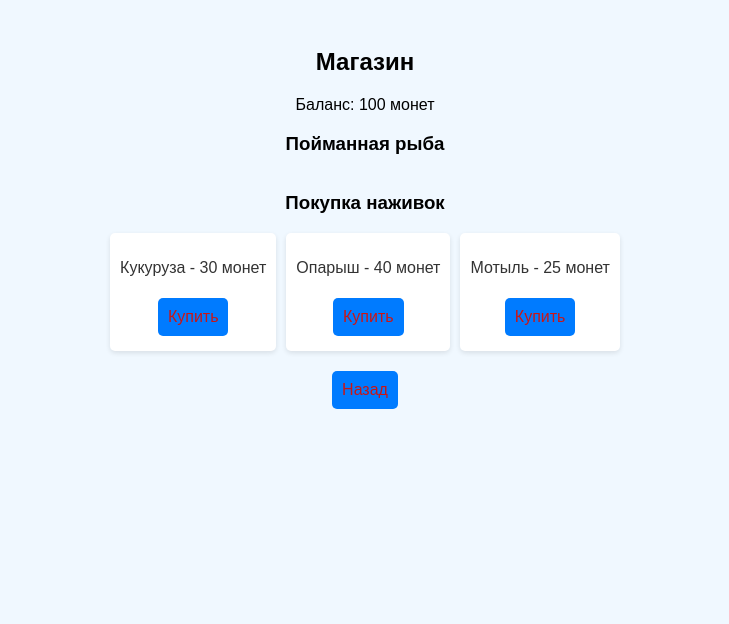
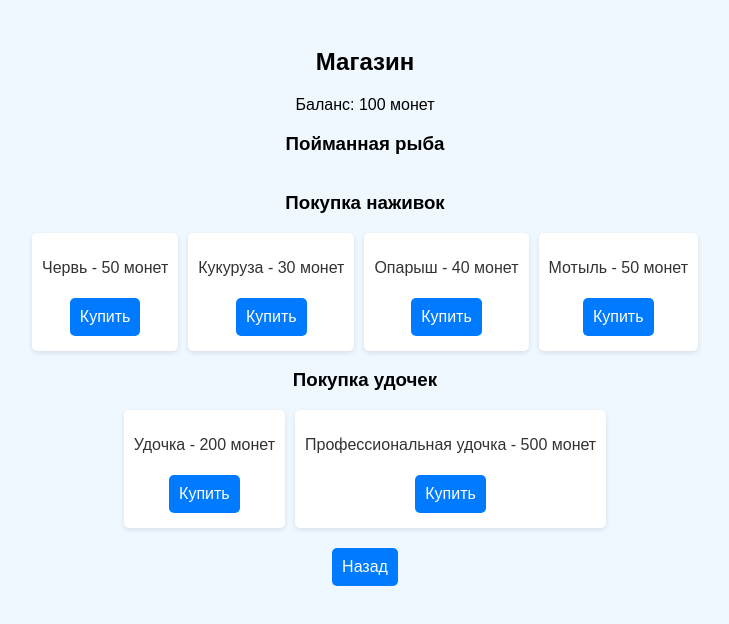
Before and after one commit to darya002/russian-fishing, a Vue app: page / in a window 1280 px wide. Both pictures are taken after a click on the button "Магазин". Shown: the top 624 px of the page, without its empty margins (275-1004 px from the left). Built offline with nearby package versions, Linux system fonts and the light colour scheme.

Commit message:
продажа рыбы

```diff
--- a/src/App.vue
+++ b/src/App.vue
@@ -24,11 +24,14 @@
   :balance="balance"
   :inventory="inventory"
   :shopBaits="shopBaits"
+  :shopRods="shopRods"
   @sell-fish-one="sellFishOne"
   @sell-fish-all="sellFishAll"
   @buy-bait="buyBait"
+  @buy-rod="buyRod"
   @change-screen="changeScreen"
 />
+
 
      <div v-if="screen !== 'menu' && screen !== 'shop'" class="inventory-container">
       <button @click="toggleInventory" class="inventory-button">Инвентарь</button>
@@ -99,17 +102,19 @@ export default {
         { id: 3, name: "Пруд", image: "/assets/pond.jpg" }
       ],
       ownedRods: [
-        { id: 1, name: "Обычная удочка", castTime: 3, catchChance: 0.3 },
-        { id: 2, name: "Удочка с улучшенным шансом", castTime: 3, catchChance: 0.35 }
+        { id: 1, name: "Палка и леска", castTime: 4, catchChance: 0.5 }
       ],
-
+      shopRods: [
+        { id: 2, name: "Удочка", castTime: 3, catchChance: 0.7, price: 200 },
+        { id: 3, name: "Профессиональная удочка", castTime: 2, catchChance: 0.9, price: 500 }
+      ],
       ownedBaits: [
-        { id: 1, name: "Червь", catchBonus: 0.2, count: 1 }
       ],
       shopBaits: [
+      { id: 1, name: "Червь", catchBonus: 0.2, price: 50 },
         { id: 2, name: "Кукуруза", catchBonus: 0.1, price: 30 },
         { id: 3, name: "Опарыш", catchBonus: 0.3, price: 40 },
-        { id: 4, name: "Мотыль", catchBonus: 0.2, price: 25 }
+        { id: 4, name: "Мотыль", catchBonus: 0.2, price: 50 }
       ],
       currentLocation: null,
       inventory: new Inventory(),
@@ -135,35 +140,47 @@ export default {
     toggleInventory() {
       this.showInventory = !this.showInventory;
     },
+    buyRod(rod) {
+      if (this.balance < rod.price) {
+        alert("Недостаточно средств!");
+        return;
+      }
+      this.balance -= rod.price;
+      this.ownedRods.push(rod);
+      this.shopRods = this.shopRods.filter(r => r.id !== rod.id);
+      alert(`Вы купили ${rod.name}!`);
+    },
     sellFishOne(fish) {
-      const fishPrices = { Карп: 50, Окунь: 70, Щука: 100 };
-      const price = fishPrices[fish.name] || 0;
-      if (price > 0 && fish.count > 0) {
+  if (fish.count > 0) {
+    const price = fish.price || 0;
     this.balance += price;
-        fish.count--;
+    fish.count -= 1;
     if (fish.count === 0) {
-          const index = this.inventory.fishes.findIndex(f => f.name === fish.name);
-          if (index !== -1) {
-            this.inventory.fishes.splice(index, 1);
+      this.inventory.removeFish(fish.name);
     }
-        }
-        alert(`Продана 1 ${fish.name} за ${price} монет. Текущий баланс: ${this.balance}`);
+    alert(`Вы продали 1 ${fish.name} за ${price} монет.`);
+  } else {
+    alert("У вас нет этой рыбы!");
   }
 },
-    sellFishAll(fish) {
-      const fishPrices = { Карп: 50, Окунь: 70, Щука: 100 };
-      const price = fishPrices[fish.name] || 0;
-      if (price > 0 && fish.count > 0) {
-        const total = price * fish.count;
-        const count = fish.count;
-        this.balance += total;
-        const index = this.inventory.fishes.findIndex(f => f.name === fish.name);
-        if (index !== -1) {
-          this.inventory.fishes.splice(index, 1);
-        }
-        alert(`Проданы все (${count}) ${fish.name} за ${total} монет. Текущий баланс: ${this.balance}`);
-      }
+
+sellFishAll() {
+  const fishes = this.inventory.getFishes();
+  let totalEarned = 0;
+
+  fishes.forEach(fish => {
+    const price = fish.price || 0;
+    totalEarned += price * fish.count;
+    fish.count = 0;
+  });
+
+  this.balance += totalEarned;
+  this.inventory.clearFishes();
+
+  alert(`Вы продали всю рыбу и заработали ${totalEarned} монет!`);
 },
+
+
     buyBait(bait) {
       if (this.balance < bait.price) {
         alert("Недостаточно средств!");
@@ -172,7 +189,7 @@ export default {
       this.balance -= bait.price;
       const exists = this.ownedBaits.find(b => b.id === bait.id);
       if (exists) {
-        exists.count = (exists.count || 1) + 1;
+        exists.count += 1;
       } else {
         this.ownedBaits.push({ ...bait, count: 1 });
       }
--- a/src/components/FishingRod.vue
+++ b/src/components/FishingRod.vue
@@ -151,9 +151,9 @@
       },
       addFishToInventory() {
         const fishTypes = [
-          { name: "Карп", image: "/assets/carp.jpg" },
-          { name: "Окунь", image: "/assets/perch.jpg" },
-          { name: "Щука", image: "/assets/pike.jpg" }
+          { name: "Карп", image: "/assets/carp.jpg" ,price: 60},
+          { name: "Окунь", image: "/assets/perch.jpg" , price: 70},
+          { name: "Щука", image: "/assets/pike.jpg", price: 90}
         ];
         const caughtFish =
           fishTypes[Math.floor(Math.random() * fishTypes.length)];
--- a/src/components/FishingScreen.vue
+++ b/src/components/FishingScreen.vue
@@ -3,12 +3,12 @@
     <h2>{{ currentLocation.name }}</h2>
     <p>Выберите снасти для каждой удочки.</p>
 
-     <div class="rod-selection">
+    <div class="rod-selection">
       <div>
         <label>Левая удочка:</label>
         <select v-model="selectedLeftRod">
           <option disabled value="">Выберите удочку</option>
-          <option v-for="rod in allRods" :key="rod.id" :value="rod">
+          <option v-for="rod in rods" :key="rod.id" :value="rod">
             {{ rod.name }}
           </option>
         </select>
@@ -17,14 +17,14 @@
         <label>Правая удочка:</label>
         <select v-model="selectedRightRod">
           <option disabled value="">Выберите удочку</option>
-          <option v-for="rod in allRods" :key="rod.id" :value="rod">
+          <option v-for="rod in rods" :key="rod.id" :value="rod">
             {{ rod.name }}
           </option>
         </select>
       </div>
     </div>
 
-     <div class="fishing-area" :style="waterStyle">
+    <div class="fishing-area" :style="waterStyle">
       <FishingRod
         :rod="selectedLeftRod"
         :baits="baits"
@@ -50,17 +50,12 @@ import FishingRod from "./FishingRod.vue";
 
 export default {
   name: "FishingScreen",
-  props: ["currentLocation", "baits", "inventory"],
+  props: ["currentLocation", "baits", "inventory", "rods"], // Передаем купленные удочки
   components: {
     FishingRod
   },
   data() {
     return {
-       allRods: [
-        { id: 1, name: "Палка и леска", castTime: 3, catchChance: 0.3 },
-        { id: 2, name: "Профессиональная удочка", castTime: 1, catchChance: 0.7 },
-        { id: 3, name: "Обычная удочка", castTime: 2, catchChance: 0.5 }
-      ],
       selectedLeftRod: null,
       selectedRightRod: null
     };
--- a/src/components/ShopScreen.vue
+++ b/src/components/ShopScreen.vue
@@ -8,6 +8,7 @@
       <div v-for="(fish, index) in inventory.getFishes()" :key="index" class="fish-item">
         <img v-if="fish.image" :src="fish.image" alt="Fish Image" class="fish-image" />
         <p>{{ fish.name }} x {{ fish.count }}</p>
+        <p>{{ fish.price }} монет</p>
         <button @click="$emit('sell-fish-one', fish)">Продать одну</button>
         <button @click="$emit('sell-fish-all', fish)">Продать все</button>
       </div>
@@ -18,6 +19,14 @@
       <div v-for="bait in shopBaits" :key="bait.id" class="bait-item">
         <p>{{ bait.name }} - {{ bait.price }} монет</p>
         <button @click="$emit('buy-bait', bait)">Купить</button>
+      </div>
+    </div>
+
+    <h3>Покупка удочек</h3>
+    <div class="inventory-items">
+      <div v-for="rod in shopRods" :key="rod.id" class="rod-item">
+        <p>{{ rod.name }} - {{ rod.price }} монет</p>
+        <button @click="$emit('buy-rod', rod)">Купить</button>
       </div>
     </div>
 
@@ -40,6 +49,10 @@ export default {
     shopBaits: {
       type: Array,
       required: true
+    },
+    shopRods: {
+      type: Array,
+      required: true
     }
   }
 };
@@ -57,7 +70,7 @@ export default {
   gap: 10px;
   margin: 15px 0;
 }
-.fish-item, .bait-item {
+.fish-item, .bait-item, .rod-item {
   background-color: #fff;
   color: #333;
   border-radius: 5px;
@@ -80,6 +93,6 @@ button {
   border: none;
   border-radius: 5px;
   background-color: #007BFF;
-  color: rgb(201, 22, 22);
+  color: white;
 }
 </style>
--- a/src/models/fish.js
+++ b/src/models/fish.js
@@ -1,7 +1,8 @@
 export default class Fish {
-    constructor(name) {
+    constructor(name, price) {
       this.name = name;
       this.count = 1;
+      this.price = this.price;
     }
 
     incrementCount() {
--- a/src/models/inventory.js
+++ b/src/models/inventory.js
@@ -1,6 +1,7 @@
 export default class Inventory {
   constructor() {
     this.fishes = [];
+    this.rods = [];
   }
 
   getFishes() {
@@ -11,9 +12,29 @@ export default class Inventory {
     const existingFish = this.fishes.find(f => f.name === fish.name);
 
     if (existingFish) {
-        existingFish.incrementCount();
+      existingFish.count = (existingFish.count || 1) + 1;
     } else {
-        this.fishes.push(fish);
+      this.fishes.push({ ...fish, count: 1 });
+    }
+  }
+
+  removeFish(fishName) {
+    this.fishes = this.fishes
+      .map(fish => fish.name === fishName ? { ...fish, count: fish.count - 1 } : fish)
+      .filter(fish => fish.count > 0);
+  }
+
+  clearFishes() {
+    this.fishes = [];
+  }
+
+  getRods() {
+    return this.rods;
+  }
+
+  addRod(rod) {
+    if (!this.rods.some(r => r.id === rod.id)) {
+      this.rods.push(rod);
     }
   }
 }
```
Lines whose indentation alone changed are shown as unchanged.
